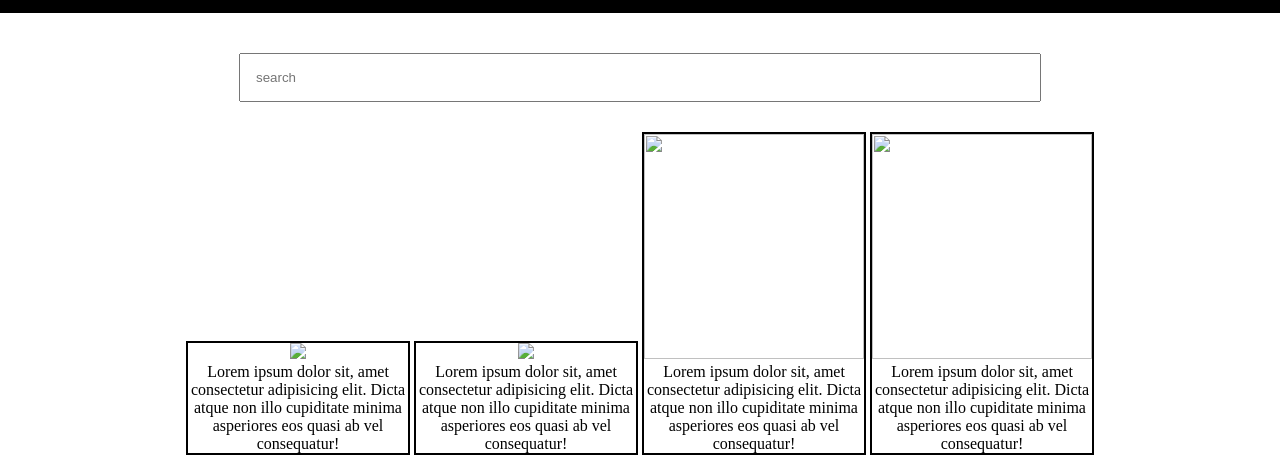
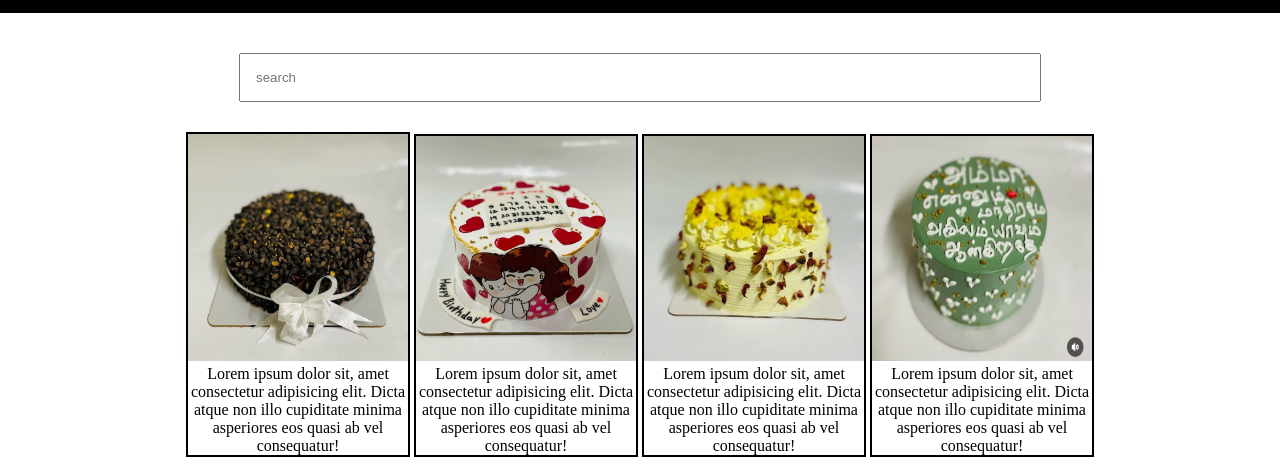
Before and after one commit to jayashri-14/HTML-CSS, a plain HTML site: page index.html in a window 1280 px wide. Shown: the part 44-517 px from the top of the page. Drawn offline with Linux system fonts and the light colour scheme.

Commit message:
modified index.html

```diff
--- a/index.html
+++ b/index.html
@@ -27,20 +27,20 @@
 
       <div class="products">
         <div class="box">
-        <img src="Browines" width="220px">
+        <img src="images/Browines.jpeg" width="220px">
         <p>Lorem ipsum dolor sit, amet consectetur adipisicing elit. Dicta atque non illo cupiditate minima asperiores eos quasi ab vel consequatur!</p>
         </div>
         <div class="box">
-            <img src="Customized cakes" width="220px">
+            <img src="images/Customized cakes.jpeg" width="220px">
             <p>Lorem ipsum dolor sit, amet consectetur adipisicing elit. Dicta atque non illo cupiditate minima asperiores eos quasi ab vel consequatur!</p>
             </div>
 
             <div class="box">
-                <img src="Rasamalai cakes" width="220px" height="225">
+                <img src="images/Rasamalai cakes.jpeg" width="220px" height="225">
                 <p>Lorem ipsum dolor sit, amet consectetur adipisicing elit. Dicta atque non illo cupiditate minima asperiores eos quasi ab vel consequatur!</p>
                 </div>
                 <div class="box">
-                    <img src="Theme cakes" width="220px" height="225">
+                    <img src="images/Theme cakes.jpeg" width="220px" height="225">
                     <p>Lorem ipsum dolor sit, amet consectetur adipisicing elit. Dicta atque non illo cupiditate minima asperiores eos quasi ab vel consequatur!</p>
                     </div>
 
```
